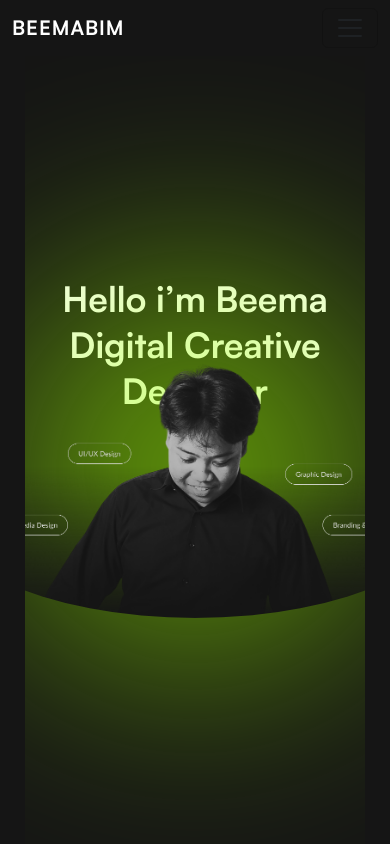
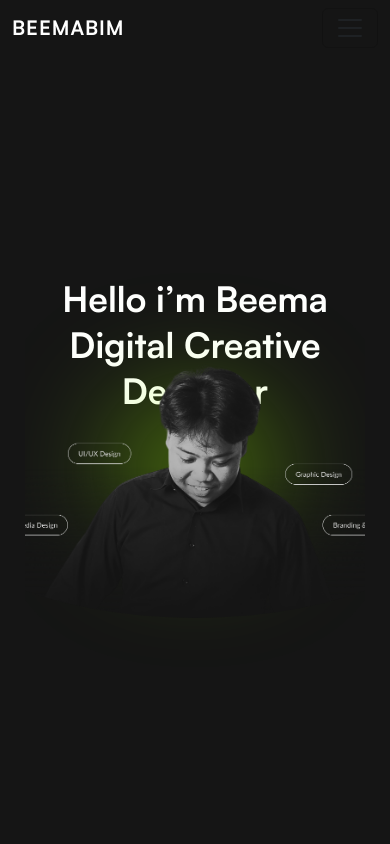
Before and after one commit to KakRevolusio/portobima, a React (Vite) app: page / in a window 390 px wide. Shown: the top 844 px of the page. Built offline with nearby package versions, Linux system fonts and the light colour scheme; a web font is replaced by a local one.

Commit message:
update bg lh

```diff
--- a/src/style.css
+++ b/src/style.css
@@ -113,7 +113,7 @@ body {
 .neon-bg {
   position: absolute;
   width: 600px;   /* neon lebih besar */
-  height: 600px;
+  height: 350px;
   border-radius: 50%;
   background: radial-gradient(circle, rgba(157,255,0,0.8), transparent 70%);
   top: 50%;
@@ -179,6 +179,11 @@ body {
   .stat-desc {
     font-size: 0.85rem;
   }
+  .neon-bg {
+    width: 250px;   /* diperkecil agar pas di layar hp */
+    height: 150px;
+    filter: blur(60px); /* blur juga disesuaikan biar lembut */
+  }
 }
 
 /* About Section */
```
